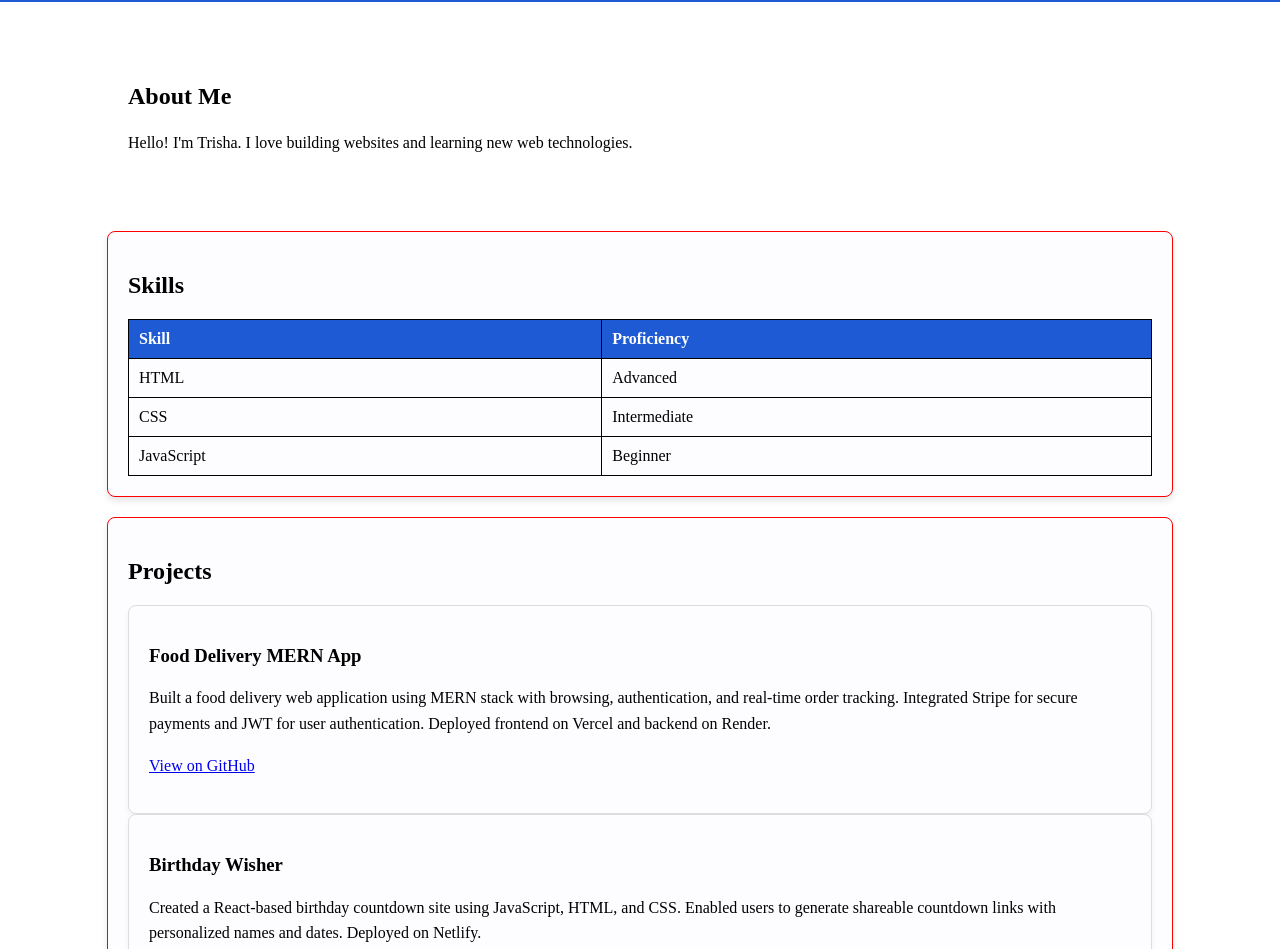
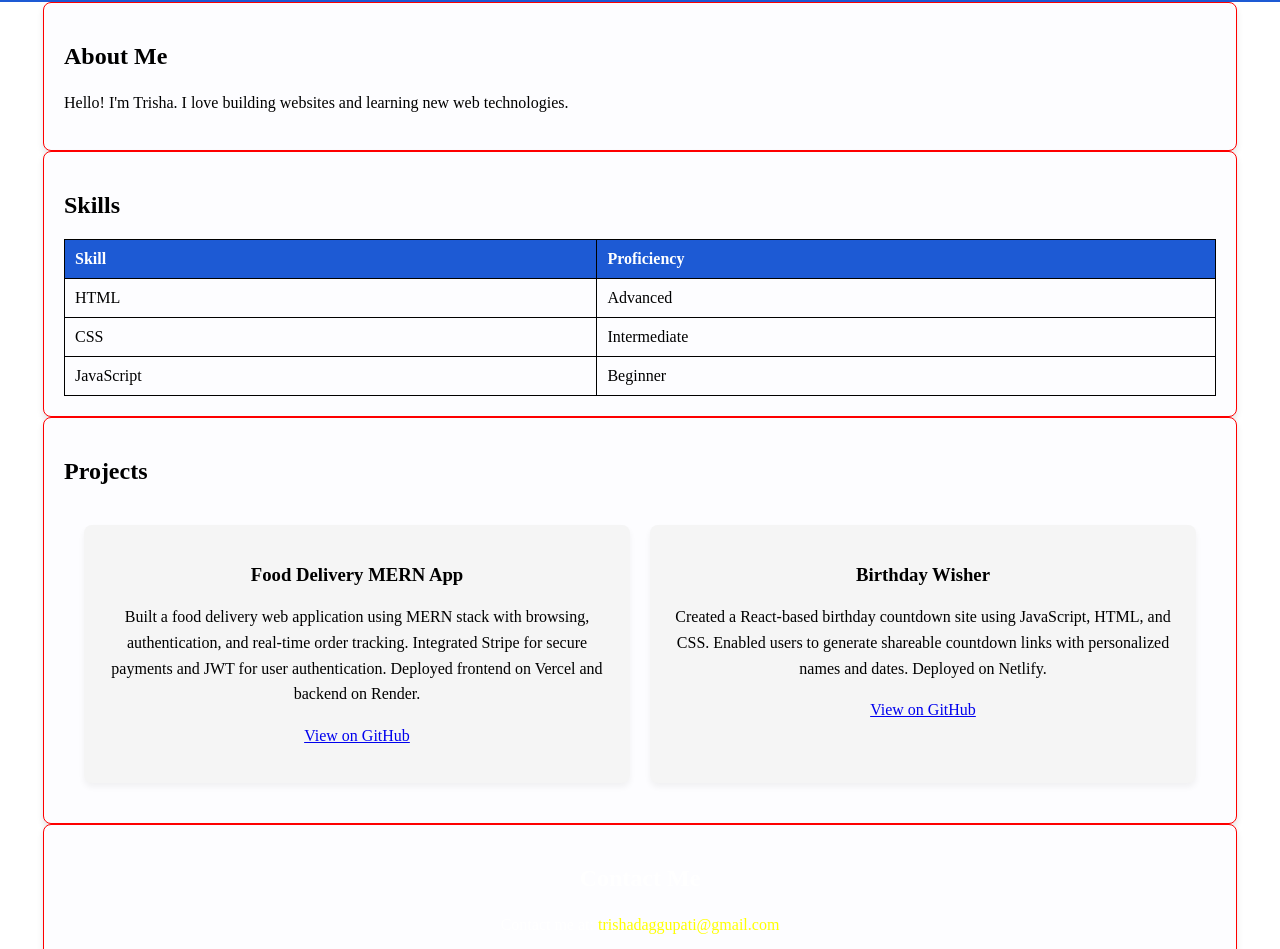
Before and after one commit to trishadaggupati/My-Portfolio, a plain HTML site: page index.html in a window 1280 px wide. Shown: the part 176-1125 px from the top of the page. Drawn offline with Linux system fonts and the light colour scheme.

Commit message:
Updated index.html and style.css with grid

```diff
--- a/index.html
+++ b/index.html
@@ -21,12 +21,12 @@
    </header>
 
  <main>
-  <section id="about">
+  <section id="about" class="container card">
     <h2>About Me</h2>
     <p>Hello! I'm Trisha. I love building websites and learning new web technologies.</p>
   </section>
 
-  <section id="skills" class="card">
+  <section id="skills" class="container card">
     <h2>Skills</h2>
       <table border="1">
         <thead>
@@ -52,9 +52,10 @@
       </table>
     </section>
 
-  <section id="projects" class="card">
+  <section id="projects" class="container card">
     <h2>Projects</h2>
-    <div class="flex-item">
+    <div class="grid-container">
+      <div class="grid-item">
       <h3>Food Delivery MERN App</h3>
       <p>
         Built a food delivery web application using MERN stack with browsing, authentication,
@@ -69,7 +70,7 @@
     </div>
 
     <!-- Project 2 -->
-    <div class="flex-item">
+    <div class="grid-item">
       <h3>Birthday Wisher</h3>
       <p>
         Created a React-based birthday countdown site using JavaScript, HTML, and CSS. Enabled users to generate
@@ -85,7 +86,8 @@
 </section>
 
 
-    <footer id="contact">
+    <footer id="contact" class="container card">
+    <h2>Contact Me</h2>
     <p>Contact me at: <a href="mailto:trishadaggupati@gmail.com">trishadaggupati@gmail.com</a></p>
 
     <p>
--- a/style.css
+++ b/style.css
@@ -171,8 +171,26 @@ section li {
   justify-content: center;
   align-items: center;
 }
+.grid-container {
+  display: grid; /* activate CSS Grid */
+  grid-template-columns: repeat(auto-fit, minmax(250px, 1fr));
+  /* as many columns as fit, each min 250px, max 1fr */
+  gap: 20px; /* space between grid items */
+  padding: 20px;
+}
+.grid-item {
+  background-color: whitesmoke;
+  border: 1px solid: black;
+  border-radius: 8px;
+  box-shadow: 0 4px 6px rgba(0, 0, 0, 0.05);
+  padding: 20px;
+  text-align: center;
+}
 @media (max-width: 768px) {
   .flex-item {
     min-width: 100%; /* stack items on mobile */
   }
+  .grid-container {
+    grid-template-columns: 1fr; /* single column on mobile */
+  }
 }
```
